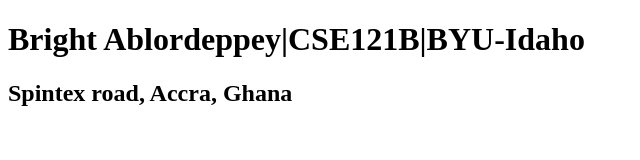
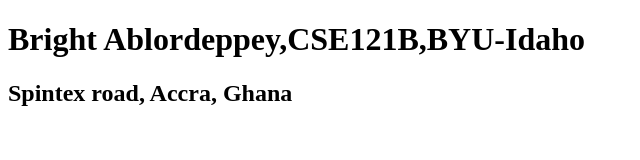
Before and after one commit to ablord33/cse121b, a plain HTML site: page index.html in a window 1280 px wide. Shown: the full height of the page, 0-640 px from the left. Drawn offline with Linux system fonts and the light colour scheme.

Commit message:
added commas to the name and class

```diff
--- a/index.html
+++ b/index.html
@@ -3,10 +3,10 @@
 <head>
     <meta charset="UTF-8">
     <meta name="viewport" content="width=device-width, initial-scale=1.0">
-    <title>Bright Ablordeppey|CSE121B|BYU-Idaho</title>
+    <title>Bright Ablordeppey,CSE121B,BYU-Idaho</title>
 </head>
 <body>
-    <h1>Bright Ablordeppey|CSE121B|BYU-Idaho</h1>
+    <h1>Bright Ablordeppey,CSE121B,BYU-Idaho</h1>
     <h2>Spintex road, Accra, Ghana</h2>
 </body>
 </html>
```
